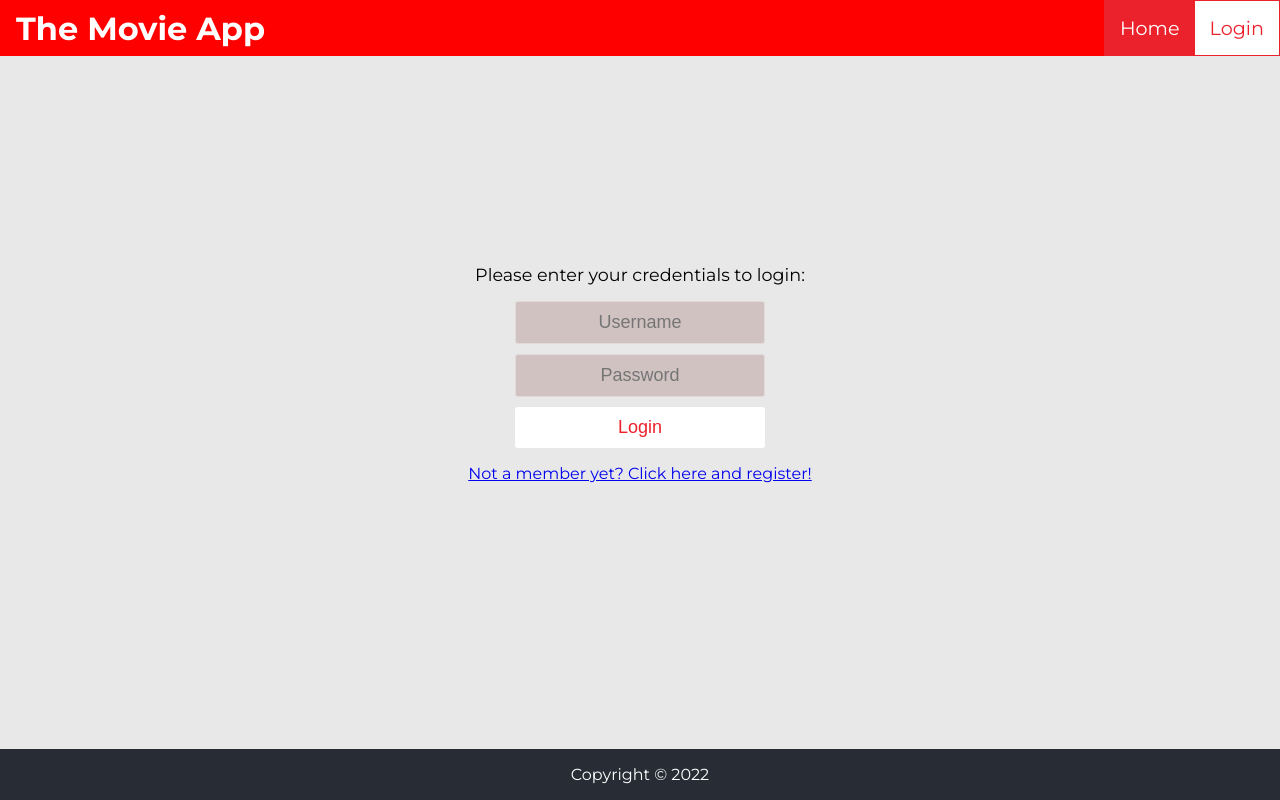
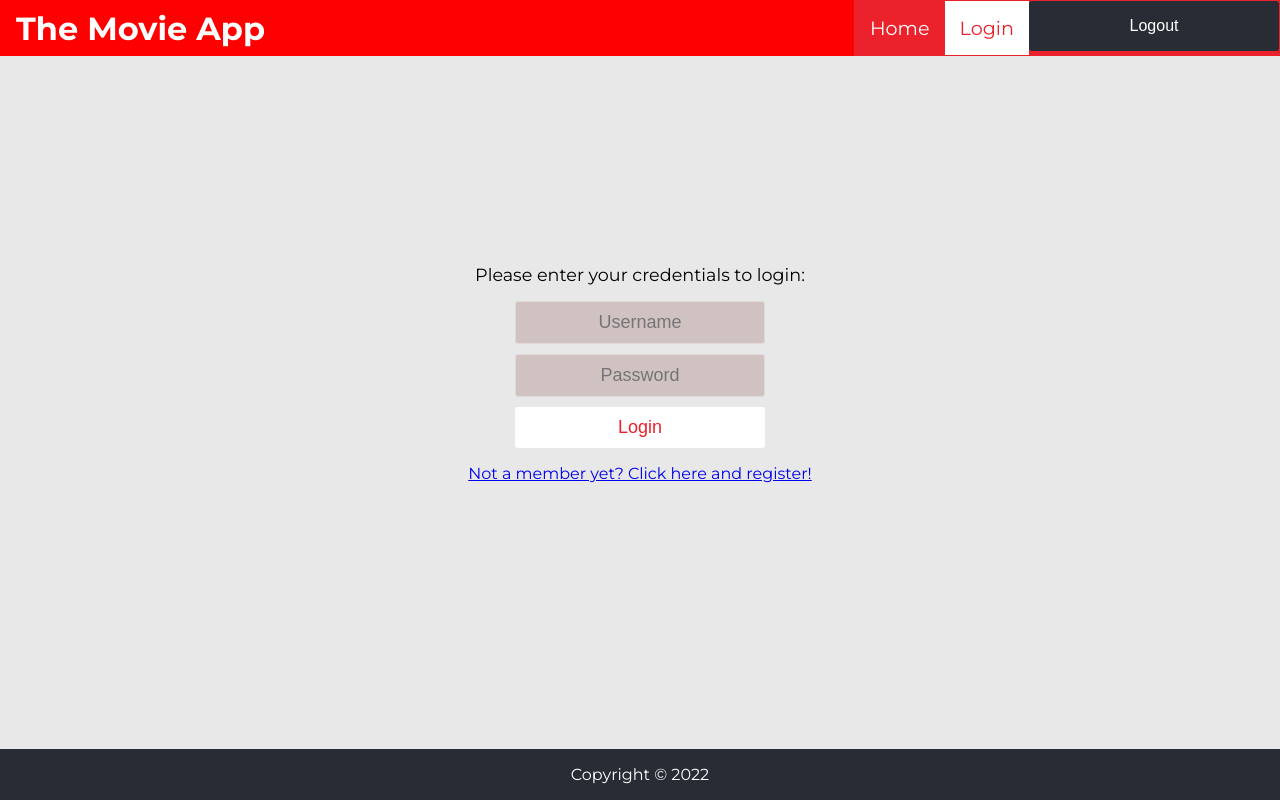
Before and after one commit to blitzmartin/movieapp-front_back, a React (Create React App) app in the folder frontend/: page /auth/login in a window 1280 px wide. Built offline with nearby package versions, Linux system fonts and the light colour scheme.

Commit message:
logout button

```diff
--- a/frontend/src/App.js
+++ b/frontend/src/App.js
@@ -4,6 +4,7 @@ import Footer from './components/Footer';
 import { BrowserRouter as Router, NavLink, Routes, Route } from 'react-router-dom'
 import Main from './components/Main'
 import Login from './components/Login'
+import Logout from './components/Logout'
 import Register from "./components/Register";
 import NotFound from './components/NotFound'
 import OneMovie from './components/OneMovie'
@@ -43,6 +44,7 @@ function App() {
                   Login
                 </NavLink>
               </li>
+              <li><Logout /></li>
             </ul>
           </div>
 
--- a/frontend/src/Login.css
+++ b/frontend/src/Login.css
@@ -48,6 +48,19 @@
     color: white;
   }
 
+  .logoutBtn {
+    background-color: #282c34;
+    border: 0;
+    padding: 1rem 0;
+    color: white;
+    border-radius: 3px;
+    font-size: 1rem;
+  }
+  .logoutBtn:hover {
+    background-color: white;
+    color: rgb(235, 33, 44);
+  }
+
   .registerMsg {
     color:rgb(235, 33, 44);
     font-size: 1rem;
--- /dev/null
+++ b/frontend/src/components/Logout.js
@@ -0,0 +1,25 @@
+import { useNavigate } from 'react-router-dom'
+import '../Login.css';
+
+export default function Logout() {
+
+  const navigate = useNavigate();
+
+  function handleClick() {
+    const requestOptions = {
+      method: 'POST',
+      headers: { 'Content-Type': 'application/json' },
+      body: ""
+    };
+    fetch("/auth/logout", requestOptions)
+      .then(res => {
+        if (res.status === 200) {
+          navigate('/auth/login', { replace: true });
+        }
+      });
+  }
+
+  return (
+      <button className="logoutBtn" onClick={handleClick}>Logout</button>
+  );
+}
```
